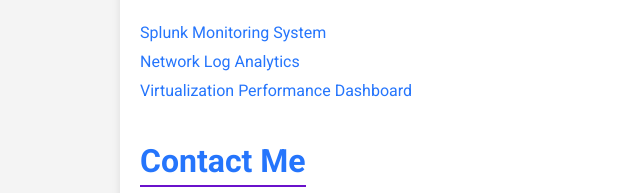
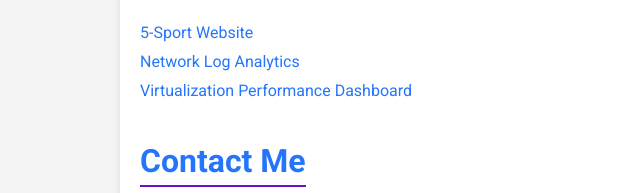
Before and after one commit to tranosa25/tranosa25.github.io, a plain HTML site: page index.html in a window 1280 px wide. Shown: the part 444-637 px from the top of the page, 0-640 px from the left. Drawn offline with Linux system fonts and the light colour scheme.

Commit message:
Update index.html

```diff
--- a/index.html
+++ b/index.html
@@ -103,7 +103,7 @@
     <p>Hello! I'm Tranosa, a passionate solutions specialist and tech enthusiast. I love exploring new technologies and creating efficient solutions.</p>
     <h2>My Projects</h2>
     <ul>
-      <li><a href="#">Splunk Monitoring System</a></li>
+      <li><a href="https://github.com/tranosa25/LTWeb">5-Sport Website</a></li>
       <li><a href="#">Network Log Analytics</a></li>
       <li><a href="#">Virtualization Performance Dashboard</a></li>
     </ul>
```
